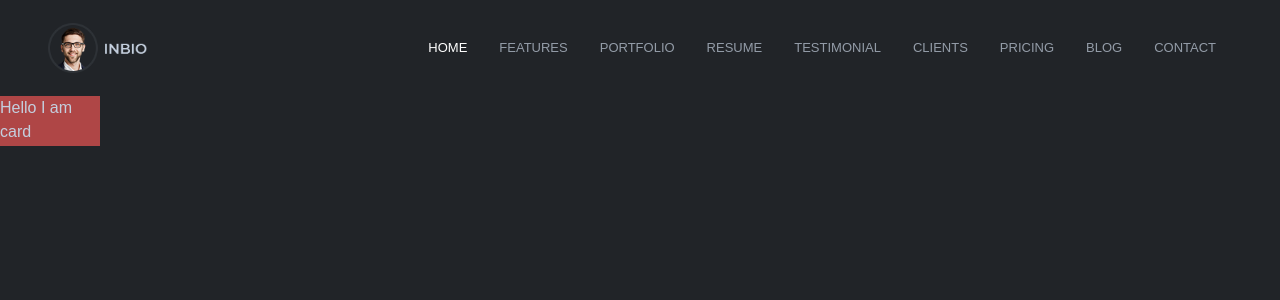
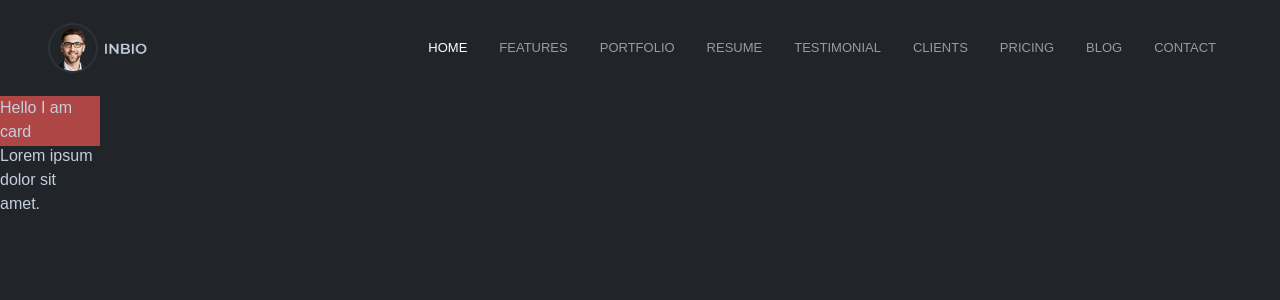
Before and after one commit to Ramrachai/mern-portfolio, a Next.js app: page / in a window 1280 px wide. Shown: the top 300 px of the page. Built offline with nearby package versions, Linux system fonts and the light colour scheme.

Commit message:
added dummy text in FeatureCard

```diff
--- a/components/FeatureCard/index.js
+++ b/components/FeatureCard/index.js
@@ -5,7 +5,7 @@ const FeatureCard = () => {
     return (
         <div className={styles.cardContainer}>
             <h2>Hello I am card</h2>
-            <p></p>
+            <p>Lorem ipsum dolor sit amet.</p>
         </div>
     )
 }
```
